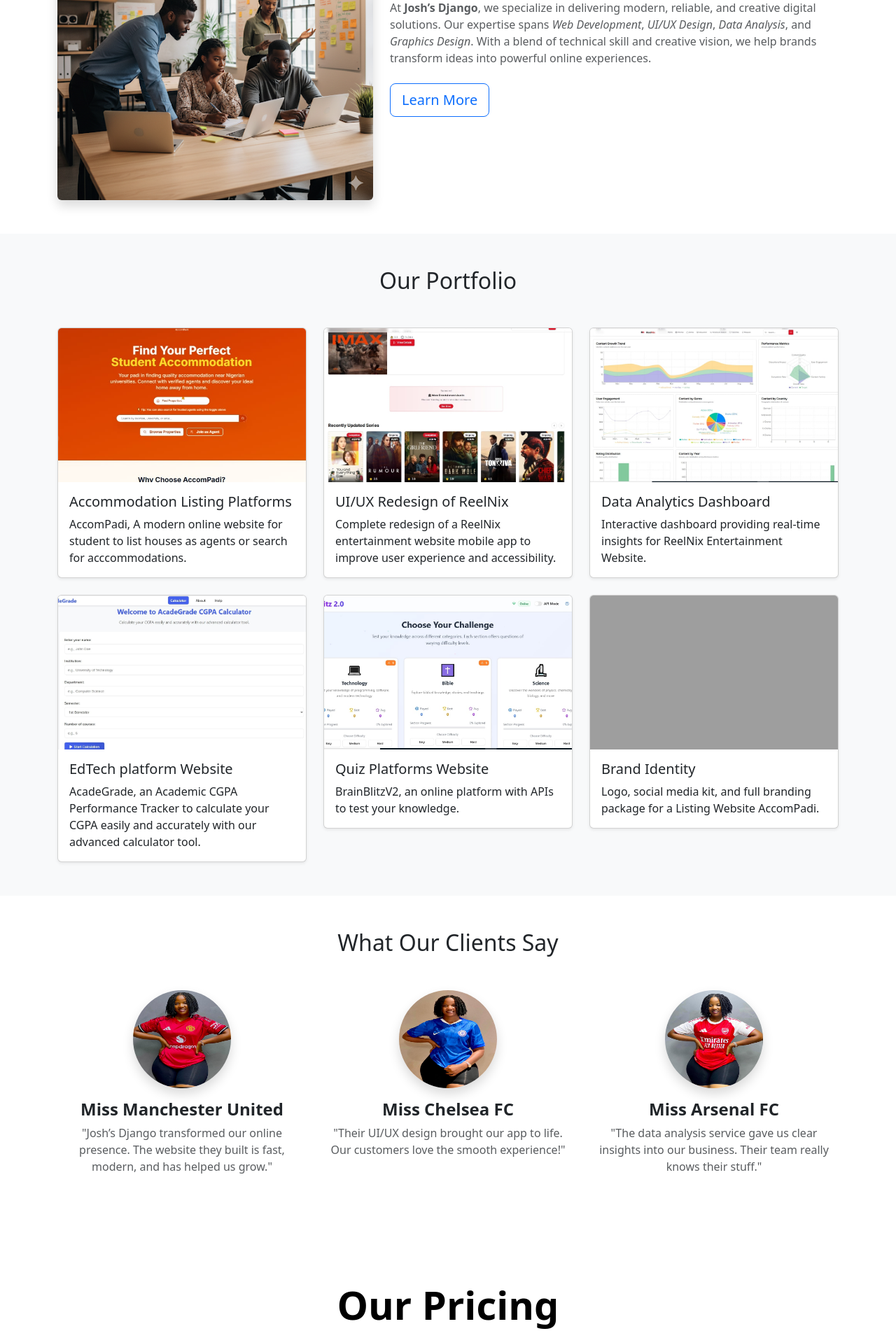
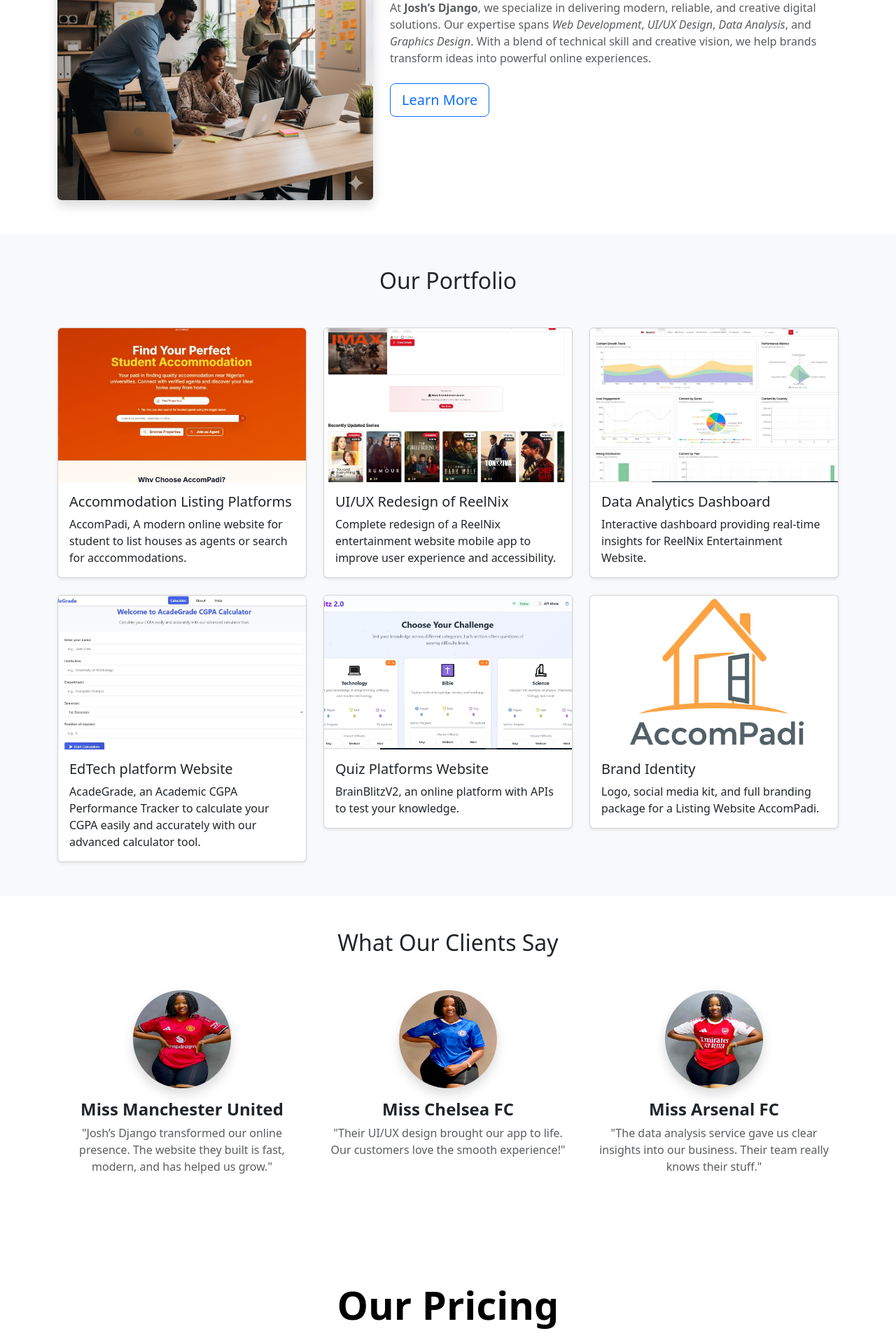
Before and after one commit to 89joshuaugwu/Josh-s-Django1, a Django app: page / in a window 1280 px wide. Shown: the part 1605-3517 px from the top of the page at 70% size. Run offline with Django 5.2, Linux system fonts and the light colour scheme; grey boxes are pictures that could not be loaded.

Commit message:
change the portofio for the accompadi logo from jpg to png

```diff
--- a/templates/home.html
+++ b/templates/home.html
@@ -177,7 +177,7 @@
                 <!-- Portfolio Item 6 -->
                 <div class="col">
                     <div class="card shadow-sm">
-                        <img src="{% static 'images/portfolio6.jpg' %}" class="card-img-top portfolio-img" alt="Graphics Design" data-bs-toggle="modal" data-bs-target="#imageModal" data-img="{% static 'images/portfolio6.jpg' %}">
+                        <img src="{% static 'images/portfolio6.png' %}" class="card-img-top portfolio-img" alt="Graphics Design" data-bs-toggle="modal" data-bs-target="#imageModal" data-img="{% static 'images/portfolio6.jpg' %}">
                         <div class="card-body">
                             <h5 class="card-title">Brand Identity</h5>
                             <p class="card-text">Logo, social media kit, and full branding package for a Listing Website AccomPadi.</p>
```
Also changed, not shown: static/images/jculogo.jpg (added).
